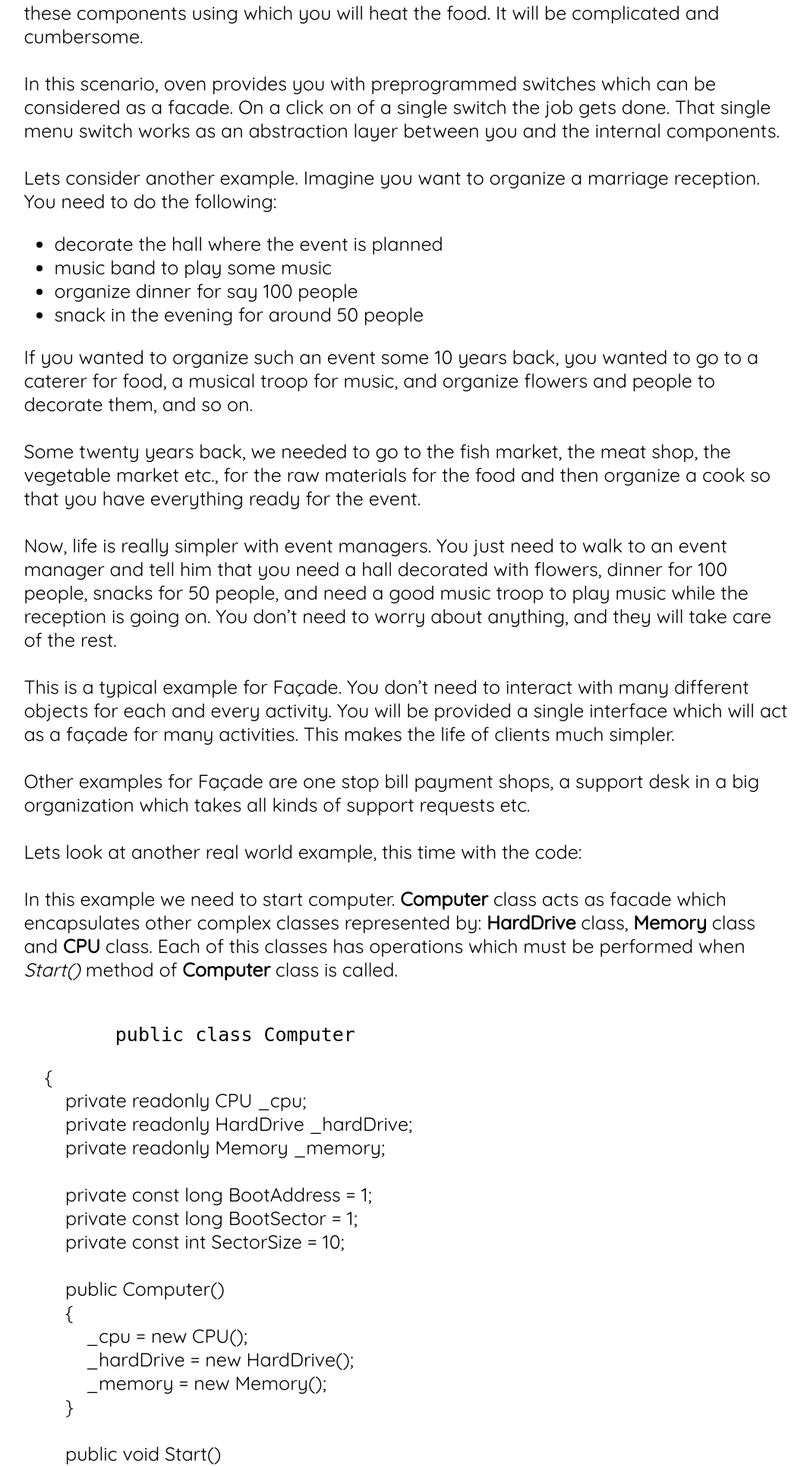
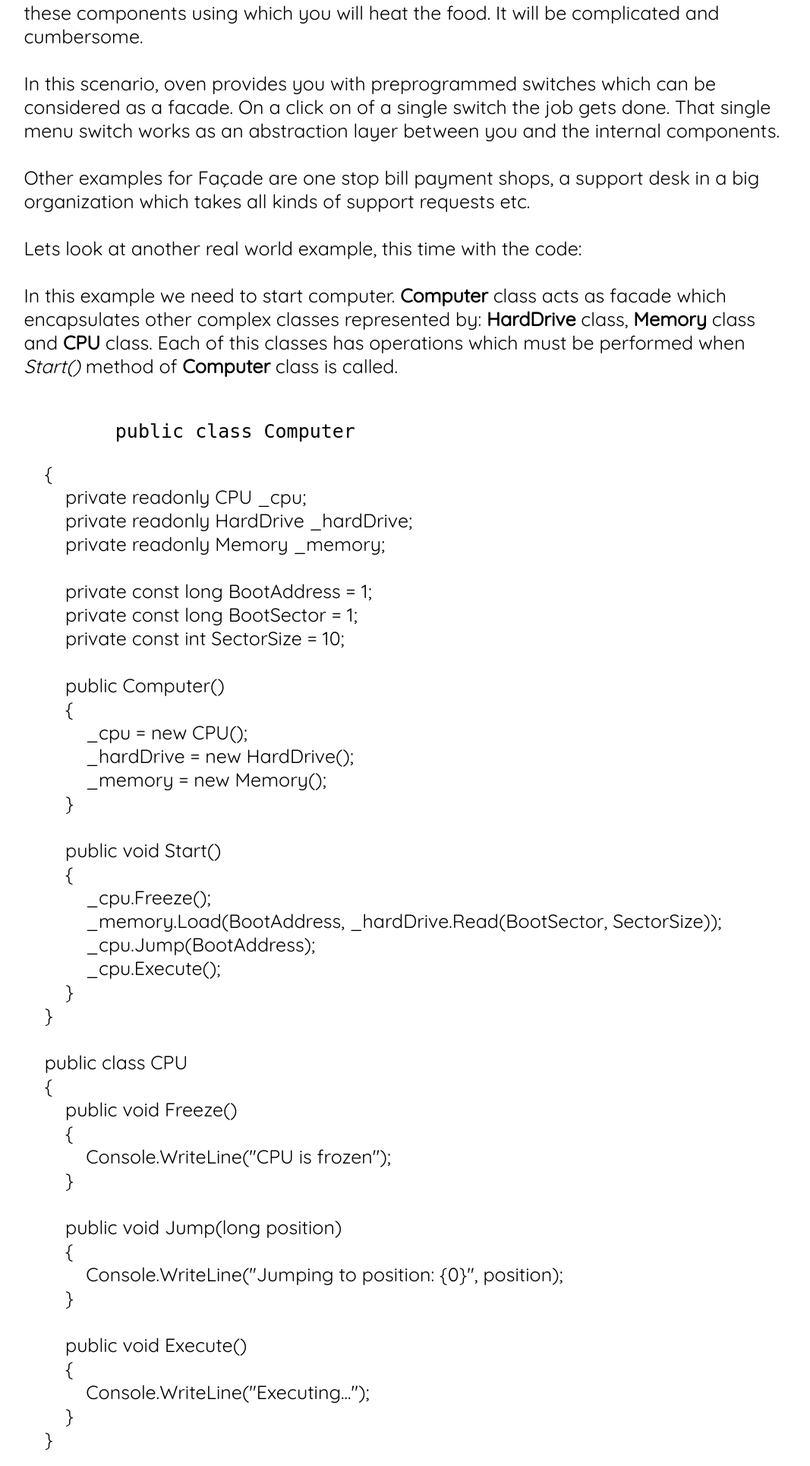
Before and after one commit to daveogle/Facade_Project, a PHP site: page /examples.php in a window 1280 px wide. Shown: the part 962-2891 px from the top of the page at 76% size, without its empty margins (103-1170 px from the left). Run offline with PHP 8.4, Linux system fonts and the light colour scheme.

Commit message:
Wedding example deleted from examples

```diff
--- a/examples.php
+++ b/examples.php
@@ -31,30 +31,6 @@ include("Include/navigation.html");
 	&nbsp;</div>
 <div>
 	In this scenario, oven provides you with preprogrammed switches which can be considered as a facade. On a click on of a single switch the job gets done. That single menu switch works as an abstraction layer between you and the internal components.</div>
-<div>
-	&nbsp;</div>
-<div>
-	Lets consider another example. Imagine you want to organize a marriage reception. You need to do the following:</div>
-<ul>
-<li>decorate the hall where the event is planned&nbsp;</li>
-<li>music band to play some music</li>
-<li>organize dinner for say 100 people</li>
-<li>snack in the evening for around 50 people</li>
-</ul>
-<div>
-	If you wanted to organize such an event some 10 years back, you wanted to go to a caterer for food, a musical troop for music, and organize flowers and people to decorate them, and so on.</div>
-<div>
-	&nbsp;</div>
-<div>
-	Some twenty years back, we needed to go to the fish market, the meat shop, the vegetable market etc., for the raw materials for the food and then organize a cook so that you have everything ready for the event.</div>
-<div>
-	&nbsp;</div>
-<div>
-	Now, life is really simpler with event managers. You just need to walk to an event manager and tell him that you need a hall decorated with flowers, dinner for 100 people, snacks for 50 people, and need a good music troop to play music while the reception is going on. You don&rsquo;t need to worry about anything, and they will take care of the rest.</div>
-<div>
-	&nbsp;</div>
-<div>
-	This is a typical example for Fa&ccedil;ade. You don&rsquo;t need to interact with many different objects for each and every activity. You will be provided a single interface which will act as a fa&ccedil;ade for many activities. This makes the life of clients much simpler.</div>
 <div>
 	&nbsp;</div>
 <div>
```
